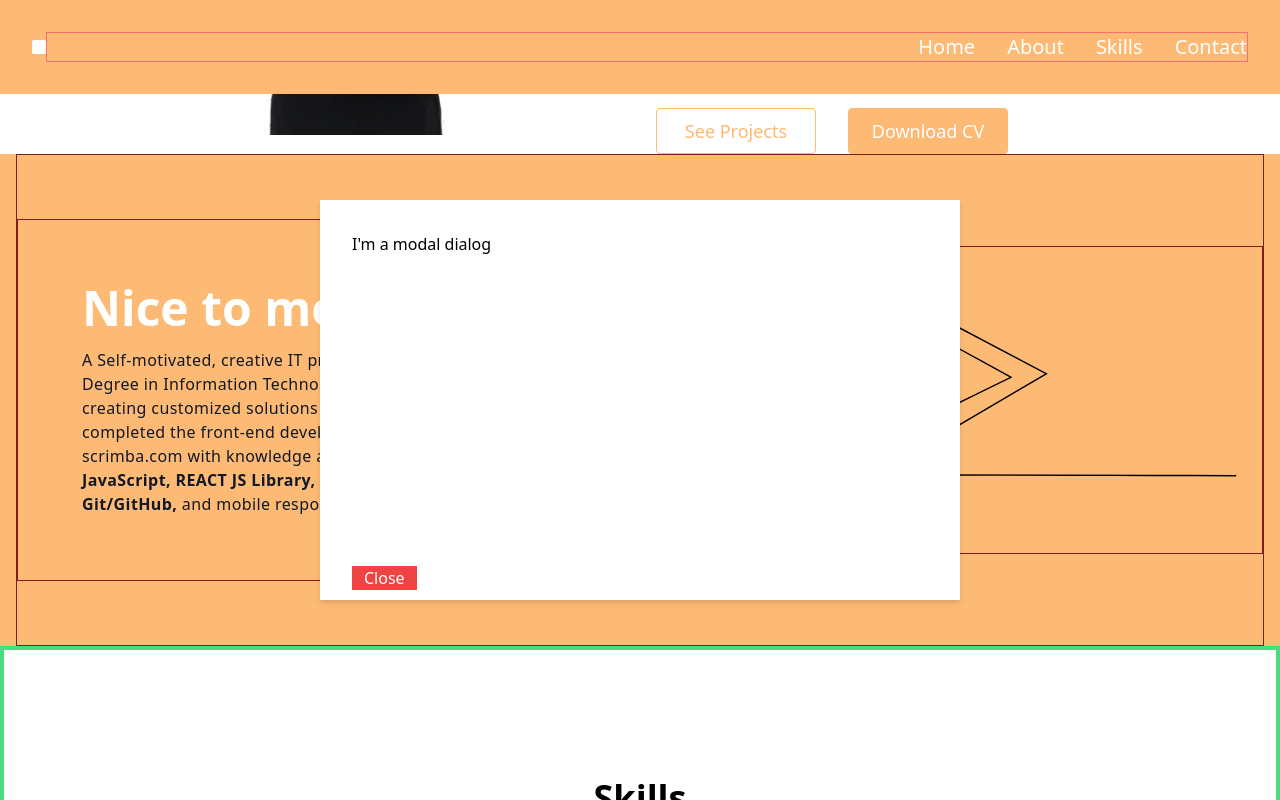
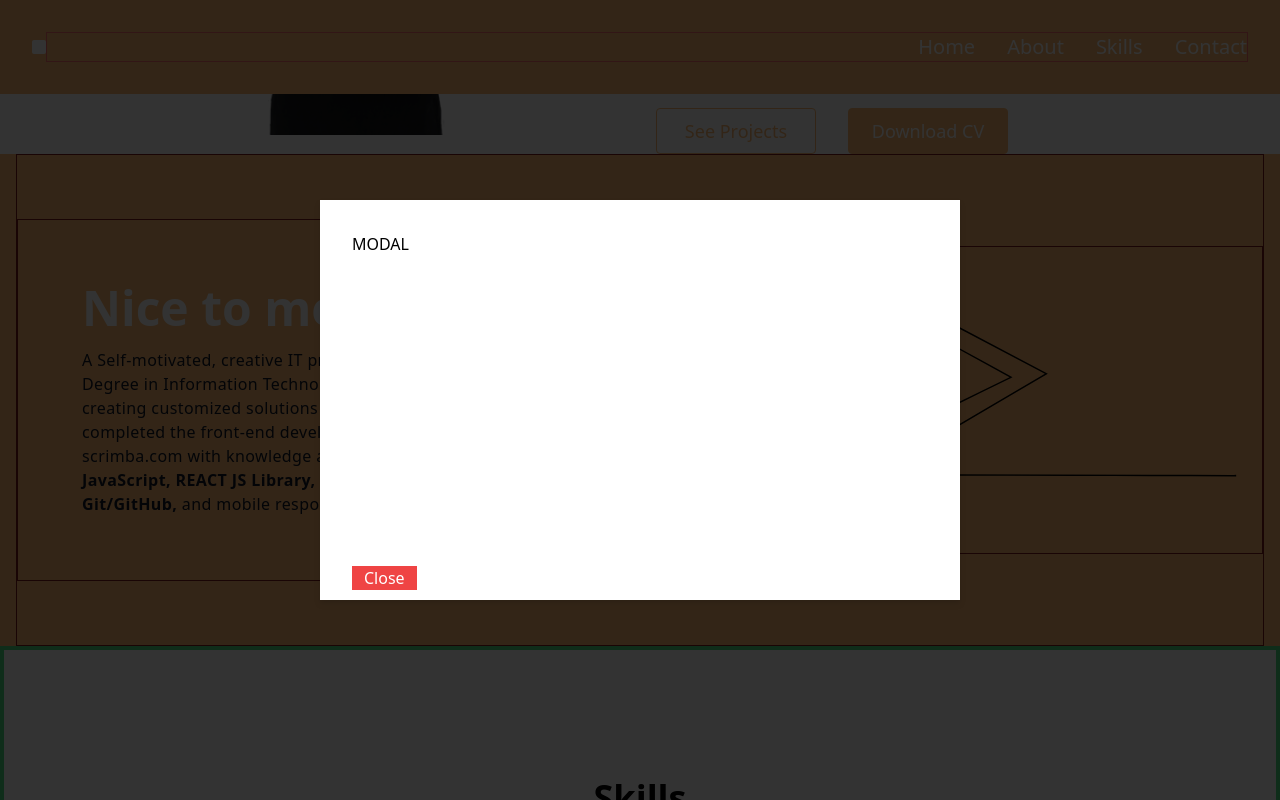
Before and after one commit to TommyOliveir/Official-Portfolio, a React (Vite) app: page / in a window 1280 px wide. Both pictures are taken after a click on the picture 951 px from the left and 820 px from the top of the page. Shown: the part 420-1220 px from the top of the page. Built offline with nearby package versions, Linux system fonts and the light colour scheme.

Commit message:
modal is created

```diff
--- a/src/assets/components/Modal.jsx
+++ b/src/assets/components/Modal.jsx
@@ -3,10 +3,13 @@ import YouTubeVideo from "./YouTubeVideo";
 export default function Modal({ onClose }) {
   return (
     <div className="modal fixed inset-0 flex items-center justify-center z-50">
-      <div className="modal-conten h-1/2 bg-white w-1/2 p-8 drop-shadow-md">
-        <div>I'm a modal dialog</div>
+      <div className="modal-overlay bg-black opacity-80 inset-0 fixed"></div>
+      <div className="modal-content h-1/2 bg-white w-1/2 p-8 drop-shadow-md ">
+        <div>MODAL</div>
         <YouTubeVideo />
-        <button className="bg-red-500 px-3 text-white mt-2" onClick={onClose}>Close</button>
+        <button className="bg-red-500 px-3 text-white mt-2" onClick={onClose}>
+          Close
+        </button>
       </div>
     </div>
   );
```
